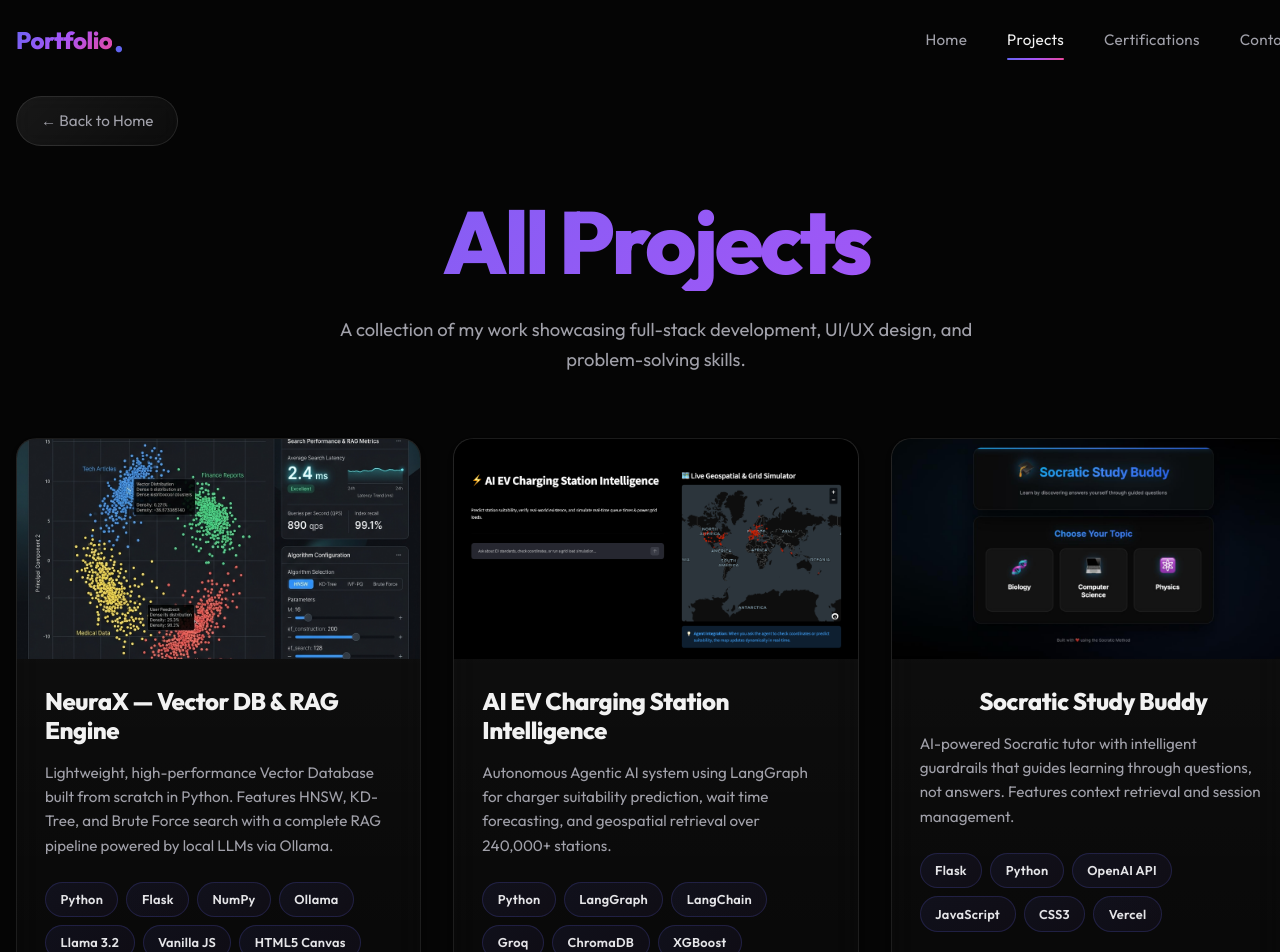
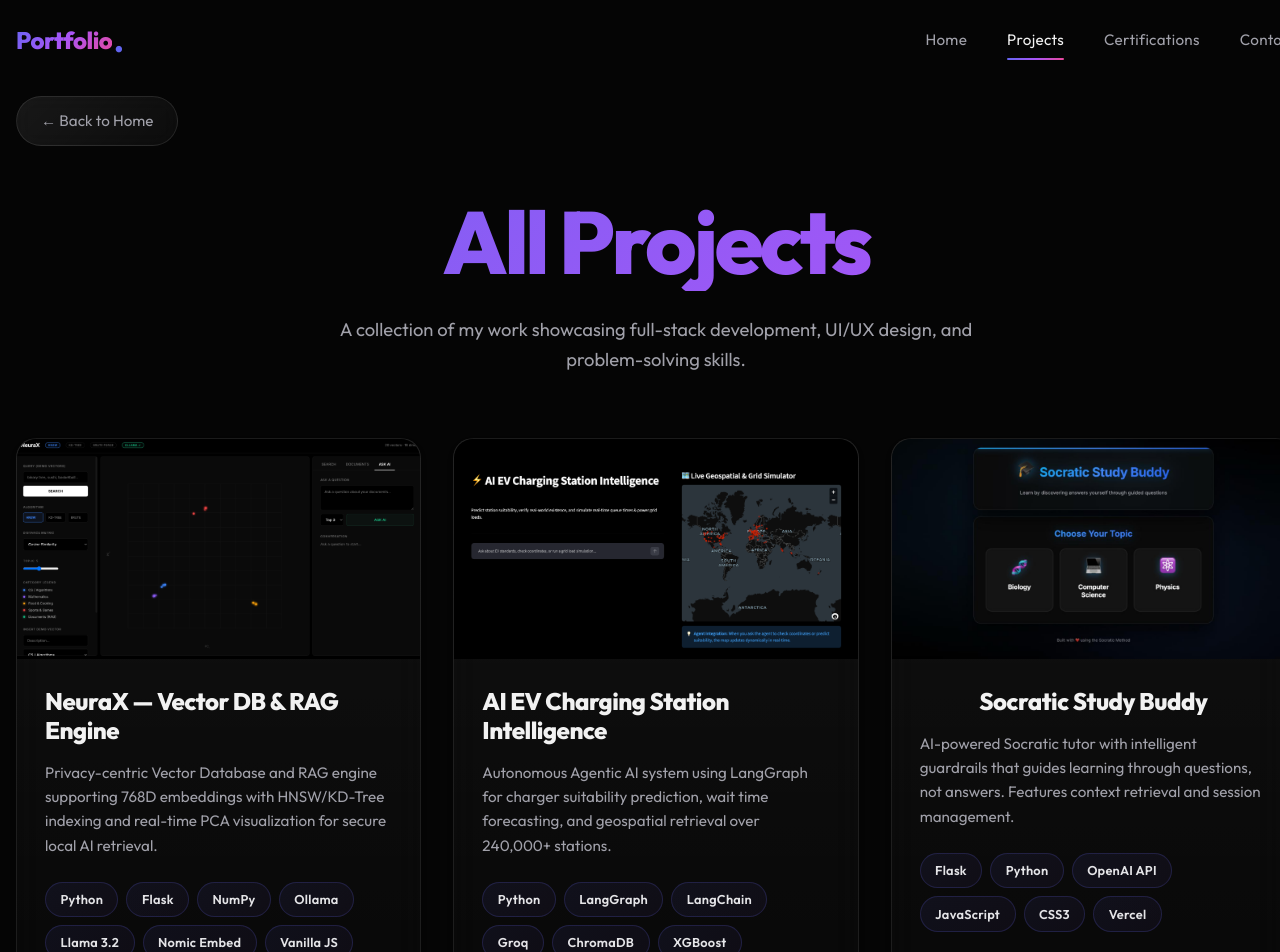
Before and after one commit to adnan275/portfolio, a React (Vite) app: page /projects in a window 1280 px wide. Shown: the top 952 px of the page. Built offline with nearby package versions, Linux system fonts and the light colour scheme.

Commit message:
feat: update NeuraX with real screenshot and detailed description

```diff
--- a/src/pages/ProjectsPage.jsx
+++ b/src/pages/ProjectsPage.jsx
@@ -9,8 +9,8 @@ import '../styles/Projects.css';
 const projects = [
     {
         title: 'NeuraX — Vector DB & RAG Engine',
-        description: 'Lightweight, high-performance Vector Database built from scratch in Python. Features HNSW, KD-Tree, and Brute Force search with a complete RAG pipeline powered by local LLMs via Ollama.',
-        tags: ['Python', 'Flask', 'NumPy', 'Ollama', 'Llama 3.2', 'Vanilla JS', 'HTML5 Canvas'],
+        description: 'Privacy-centric Vector Database and RAG engine supporting 768D embeddings with HNSW/KD-Tree indexing and real-time PCA visualization for secure local AI retrieval.',
+        tags: ['Python', 'Flask', 'NumPy', 'Ollama', 'Llama 3.2', 'Nomic Embed', 'Vanilla JS', 'HTML5 Canvas'],
         link: 'https://huggingface.co/spaces/rizzzvi/NeuraX',
         image: '/projects/neurax.png'
     },
--- a/src/sections/Projects.jsx
+++ b/src/sections/Projects.jsx
@@ -6,8 +6,8 @@ import '../styles/Three.css';
 const projects = [
     {
         title: 'NeuraX — Vector DB & RAG Engine',
-        description: 'Lightweight, high-performance Vector Database built from scratch in Python. Features HNSW, KD-Tree, and Brute Force search with a complete RAG pipeline powered by local LLMs via Ollama.',
-        tags: ['Python', 'Flask', 'NumPy', 'Ollama', 'Llama 3.2', 'Vanilla JS', 'HTML5 Canvas'],
+        description: 'Privacy-centric Vector Database and RAG engine supporting 768D embeddings with HNSW/KD-Tree indexing and real-time PCA visualization for secure local AI retrieval.',
+        tags: ['Python', 'Flask', 'NumPy', 'Ollama', 'Llama 3.2', 'Nomic Embed', 'Vanilla JS', 'HTML5 Canvas'],
         link: 'https://huggingface.co/spaces/rizzzvi/NeuraX',
         image: '/projects/neurax.png'
     },
```
Also changed, not shown: public/projects/neurax.png.
